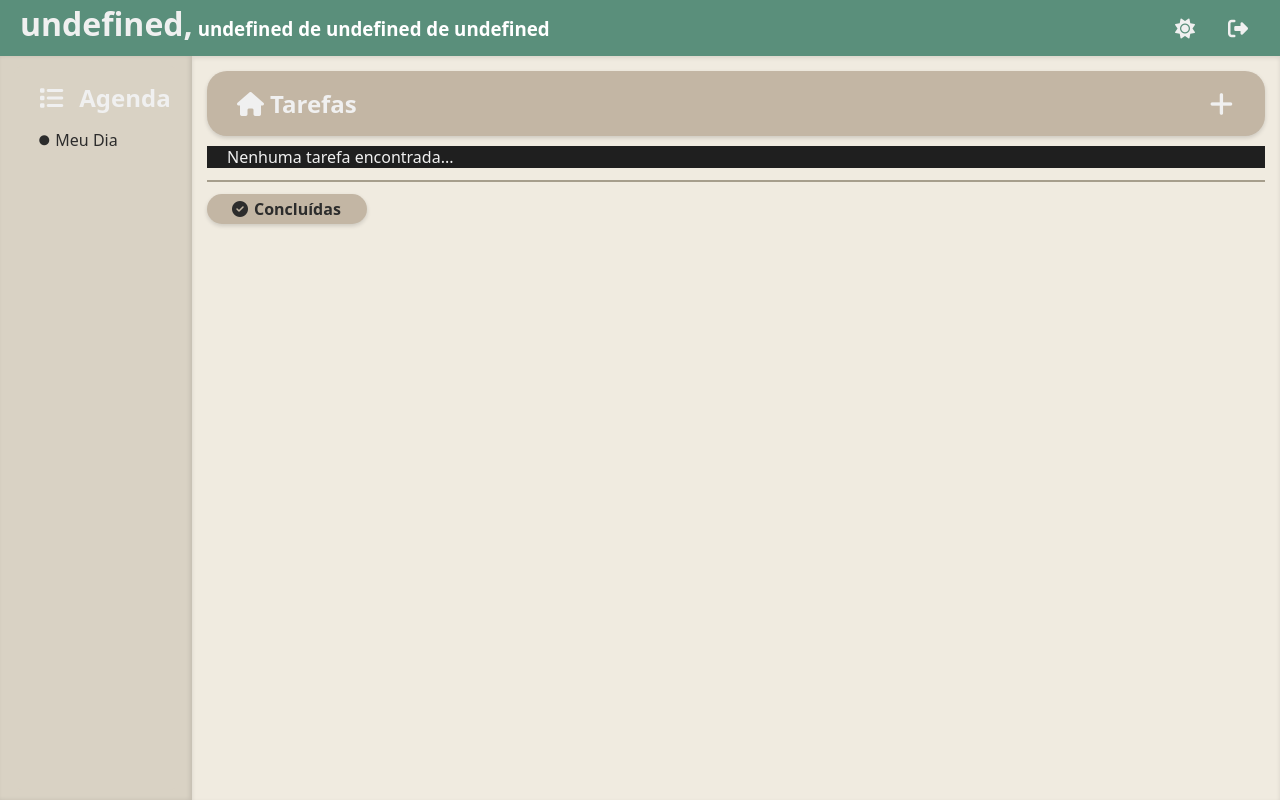
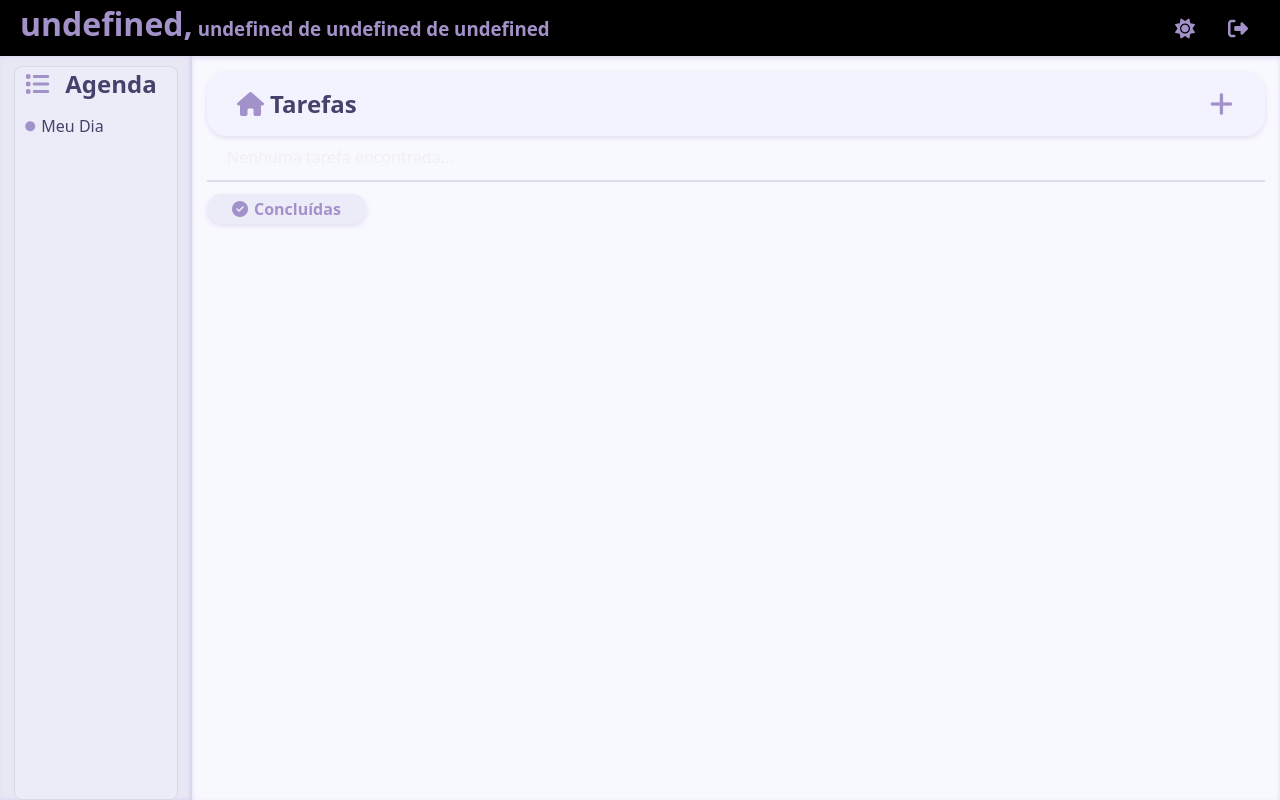
Before and after one commit to mlpasqualoto/gerenciador-de-tarefas, a website with bundled scripts: page public/index.html in a window 1280 px wide. Both pictures are taken after a click on the button 1183 px from the left and 28 px from the top of the page. Built offline with nearby package versions, Linux system fonts and the light colour scheme; files whose address does not match are found by name.

Commit message:
Ajustes visuais e modo claro

```diff
--- a/public/css/styles.css
+++ b/public/css/styles.css
@@ -11,6 +11,7 @@ p {
 
 * {
     box-sizing: border-box;
+    color: #a392ca;
 }
 
 button {
@@ -33,12 +34,12 @@ button:active {
 header {
     height: 7%;
     min-height: 7%;
-    background-color: #121212;
+    background-color: #000000;
     display: flex;
     align-items: center;
     justify-content: space-between;
     padding: 10px 20px;
-    box-shadow: 0 2px 4px rgba(0, 0, 0, 0.5);
+    box-shadow: 0 2px 4px rgba(163, 146, 202, 0.3);
 }
 
 #dateContainer,
@@ -49,6 +50,10 @@ header {
     width: auto;
     height: auto;
     gap: 5px;
+}
+
+#weekDayHeader, #dateHeader {
+    color: #a392ca;
 }
 
 #logoutBtn:hover {
@@ -75,6 +80,7 @@ header {
     margin-top: 5px;
     opacity: 0;
     transition: opacity 0.3s;
+    box-shadow: 0 2px 4px rgba(163, 146, 202, 0.3);
 }
 
 .tooltipBtn:hover .tooltipText {
@@ -97,8 +103,8 @@ aside {
     align-items: center;
     justify-content: center;
     padding: 10px 10px 0px 10px;
-    background-color: #1A1A1A;
-    box-shadow: inset -2px 0 4px rgba(0, 0, 0, 0.5);
+    background-color: #1F1F1F;
+    box-shadow: inset -2px 0 4px rgba(163, 146, 202, 0.3);
 }
 
 #menu {
@@ -108,7 +114,7 @@ aside {
     flex-direction: column;
     justify-content: flex-start;
     align-items: flex-start;
-    background-color: #1E1E1E;
+    background-color: #000000;
     border-radius: 8px;
 }
 
@@ -146,7 +152,7 @@ main {
     overflow: auto;
     gap: 10px;
     background-color: #1F1F1F;
-    box-shadow: inset 0 2px 4px rgba(0, 0, 0, 0.5);
+    box-shadow: inset 0 2px 4px rgba(163, 146, 202, 0.3);
 }
 
 #menuTasks {
@@ -159,7 +165,7 @@ main {
     background-color: #272727;
     padding: 20px;
     border-radius: 20px;
-    box-shadow: 0 2px 4px rgba(0, 0, 0, 0.4);
+    box-shadow: 0 2px 4px rgba(163, 146, 202, 0.25);
 }
 
 #addTask h1 {
@@ -178,6 +184,11 @@ main {
     gap: 5px;
 }
 
+#tasks p {
+    color: #F0F0F0;
+    background-color: transparent;
+}
+
 .task {
     display: flex;
     align-items: center;
@@ -190,6 +201,7 @@ main {
     border: none;
     background-color: #2B2B2B;
     transition: background-color 0.2s, transform 0.2s;
+    box-shadow: 0 2px 4px rgba(163, 146, 202, 0.25);
 }
 
 .task:hover {
@@ -224,9 +236,9 @@ main {
 }
 
 .task input[type="checkbox"]:checked {
-    background-color: #4CAF50;
+    background-color: #a392ca;
     /* Cor de fundo ao marcar */
-    border-color: #4caf50;
+    border-color: #a392ca;
     /* Cor da borda ao marcar */
 }
 
@@ -306,7 +318,7 @@ hr {
     background-color: #272727;
     padding: 15px;
     border-radius: 20px;
-    box-shadow: 0 2px 4px rgba(0, 0, 0, 0.4);
+    box-shadow: 0 2px 4px rgba(163, 146, 202, 0.25);
 }
 
 #menuTasksComplete h4 {
@@ -326,163 +338,82 @@ hr {
 }
 
 /* ===========================
-   Estilos para o Modo Claro Equilibrado
+   Modo Claro Finalizado
    =========================== */
 
-/* Fundo geral e cor dos textos */
-body.light-mode {
-    background-color: #EAE6DA;
-    /* Bege claro, mais suave que o branco puro */
-    color: #2C2C2C;
-    /* Texto escuro para boa legibilidade */
+   body.light-mode {
+    background-color: #f0f0fa; /* Antigo #fafaff */
+    color: #2d2d45;
 }
 
-/* Tela total */
 #totalScreen.light-mode {
-    background-color: #EAE6DA;
+    background-color: #f0f0fa;
 }
 
-/* Cabeçalho */
-body.light-mode header {
-    background-color: #5A8F7B;
-    /* Verde suave para um tom acolhedor */
-    color: #FFFFFF;
-    padding: 10px 20px;
-    box-shadow: 0 2px 4px rgba(0, 0, 0, 0.2);
+/* Barra lateral e menu */
+body.light-mode aside {
+    background-color: #e8e8f5; /* Antigo #f0f0fa */
 }
 
-/* Botões de ícone */
-body.light-mode .iconBtn {
-    background-color: transparent;
-    border: none;
-    border-radius: 5px;
-    transition: background-color 0.3s;
+body.light-mode #menu {
+    background-color: #ececf9; /* Antigo #f5f5ff */
+    border: 1px solid #d8d8e6; /* Aumentado contraste */
 }
 
-body.light-mode .iconBtn:hover {
-    background-color: rgba(0, 0, 0, 0.1);
+body.light-mode a {
+    color: #43436b; /* Antigo #3d3d5c */
 }
 
-/* Sidebar (aside) */
-body.light-mode aside {
-    background-color: #D9D2C4;
-    /* Tom quente e suave para a barra lateral */
-    color: #2C2C2C;
-    padding: 10px;
-    box-shadow: inset -2px 0 4px rgba(0, 0, 0, 0.1);
+/* Conteúdo principal */
+body.light-mode main {
+    background-color: #f8f8ff; /* Antigo #ffffff */
 }
 
-/* Menu da Sidebar */
-body.light-mode #menu {
-    background-color: #D9D2C4;
-    padding: 15px;
-    border-radius: 8px;
+/* Elementos interativos */
+body.light-mode #menuTasks {
+    background-color: #f3f3ff; /* Antigo #f8f8ff */
 }
 
-/* Links */
-body.light-mode a {
-    text-decoration: none;
-    color: #2C2C2C;
+body.light-mode #tasks, p {
+    background-color: #f8f8ff;
+    color: #43436b;
 }
 
-/* Área principal (main) */
-body.light-mode main {
-    background-color: #F0EBE0;
-    /* Fundo bege suave para leitura confortável */
-    padding: 15px;
-    gap: 10px;
-    overflow-y: auto;
-    box-shadow: inset 0 2px 4px rgba(0, 0, 0, 0.1);
+body.light-mode .task {
+    background-color: #fcfcff; /* Antigo #ffffff */
+    border: 1px solid #e3e3f1; /* Aumentado contraste */
 }
 
-/* Menu de tarefas */
-body.light-mode #menuTasks {
-    background-color: #C3B6A4;
-    /* Contraste suave com o fundo principal */
-    color: #2C2C2C;
-    padding: 0 20px;
-    border-radius: 20px;
-    display: flex;
-    align-items: center;
-    justify-content: space-between;
-    height: 65px;
-    min-height: 65px;
-    box-shadow: 0 2px 4px rgba(0, 0, 0, 0.15);
+/* Tarefas completas */
+body.light-mode #menuTasksComplete {
+    background-color: #ececf9; /* Antigo #F8F7FC */
 }
 
-/* Lista de tarefas */
-body.light-mode .task {
-    background-color: #F7F3E8;
-    /* Um tom suave de bege */
-    padding: 10px 25px;
-    border-radius: 20px;
-    display: flex;
-    align-items: center;
-    gap: 15px;
-    transition: background-color 0.2s, transform 0.2s;
-    color: #2C2C2C;
+body.light-mode #completeTasks {
+    background-color: #f8f8ff; /* Antigo #ffffff */
 }
 
-body.light-mode .task:hover {
-    background-color: #D3C7B8;
-    transform: translateX(5px);
+/* Ajustes de neutros */
+body.light-mode hr {
+    background-color: #dcdceb; /* Antigo #e6e6f2 */
 }
 
-/* Checkbox customizado */
-body.light-mode .task input[type="checkbox"] {
-    appearance: none;
-    width: 15px;
-    height: 15px;
-    border: 2px solid #2C2C2C;
-    border-radius: 50%;
-    background-color: #F7F3E8;
-    transition: background-color 0.2s, border-color 0.2s, transform 0.2s;
-    cursor: pointer;
+/* Novas adições para profundidade */
+body.light-mode .task:hover {
+    background-color: #f5f5ff; /* Camada intermediária */
 }
 
-body.light-mode .task input[type="checkbox"]:hover {
-    transform: scale(1.2);
-    border-color: #555555;
+body.light-mode ::-webkit-scrollbar-thumb {
+    background-color: #d4d4e8; /* Scrollbar harmonizada */
 }
 
-body.light-mode .task input[type="checkbox"]:checked {
-    background-color: #4CAF50;
-    border-color: #4CAF50;
+/* Ajuste de contraste para texto */
+body.light-mode {
+    color: #363656; /* Antigo #2d2d45 - leve escurecimento */
 }
 
-/* Inputs das tarefas */
-body.light-mode #taskInput,
-body.light-mode .taskInput {
-    background-color: transparent;
-    border: none;
-    outline: none;
-    color: #2C2C2C;
+body.light-mode h1,
+body.light-mode h2,
+body.light-mode #addTask h1 {
+    color: #43436b; /* Antigo #3d3d5c */
 }
-
-/* Linha divisória */
-body.light-mode hr {
-    border: none;
-    height: 2px;
-    background-color: #A69E8C;
-    margin: 2px 0;
-    width: 100%;
-}
-
-/* Menu de tarefas concluídas */
-body.light-mode #menuTasksComplete {
-    background-color: #C3B6A4;
-    color: #2C2C2C;
-    padding: 15px;
-    border-radius: 20px;
-    display: flex;
-    align-items: center;
-    justify-content: space-between;
-    box-shadow: 0 2px 4px rgba(0, 0, 0, 0.15);
-    min-width: 160px;
-}
-
-/* Lista de tarefas concluídas */
-body.light-mode #completeTasks {
-    background-color: #F0EBE0;
-    padding: 0 20px 20px;
-}
--- a/public/js/main.js
+++ b/public/js/main.js
@@ -195,7 +195,6 @@ document.addEventListener('DOMContentLoaded', async () => {
                     // Verifica se o evento foi acionado por um checkbox dentro de uma tarefa
                     if (event.target.matches(".task input[type='checkbox']")) {
                         const checkbox = event.target;
-                        const taskBox = checkbox.closest(".task");
 
                         if (checkbox.checked) {
                             // Move para o topo da seção de tarefas concluídas
@@ -432,7 +431,6 @@ document.addEventListener('DOMContentLoaded', async () => {
             // Verifica se o evento foi acionado por um checkbox dentro de uma tarefa
             if (event.target.matches(".task input[type='checkbox']")) {
                 const checkbox = event.target;
-                const taskBox = checkbox.closest(".task");
 
                 if (checkbox.checked) {
                     // Move para o topo da seção de tarefas concluídas
```
Also changed, not shown: public/login.html (+55 -2 lines), public/register.html (+8 -1 lines).
